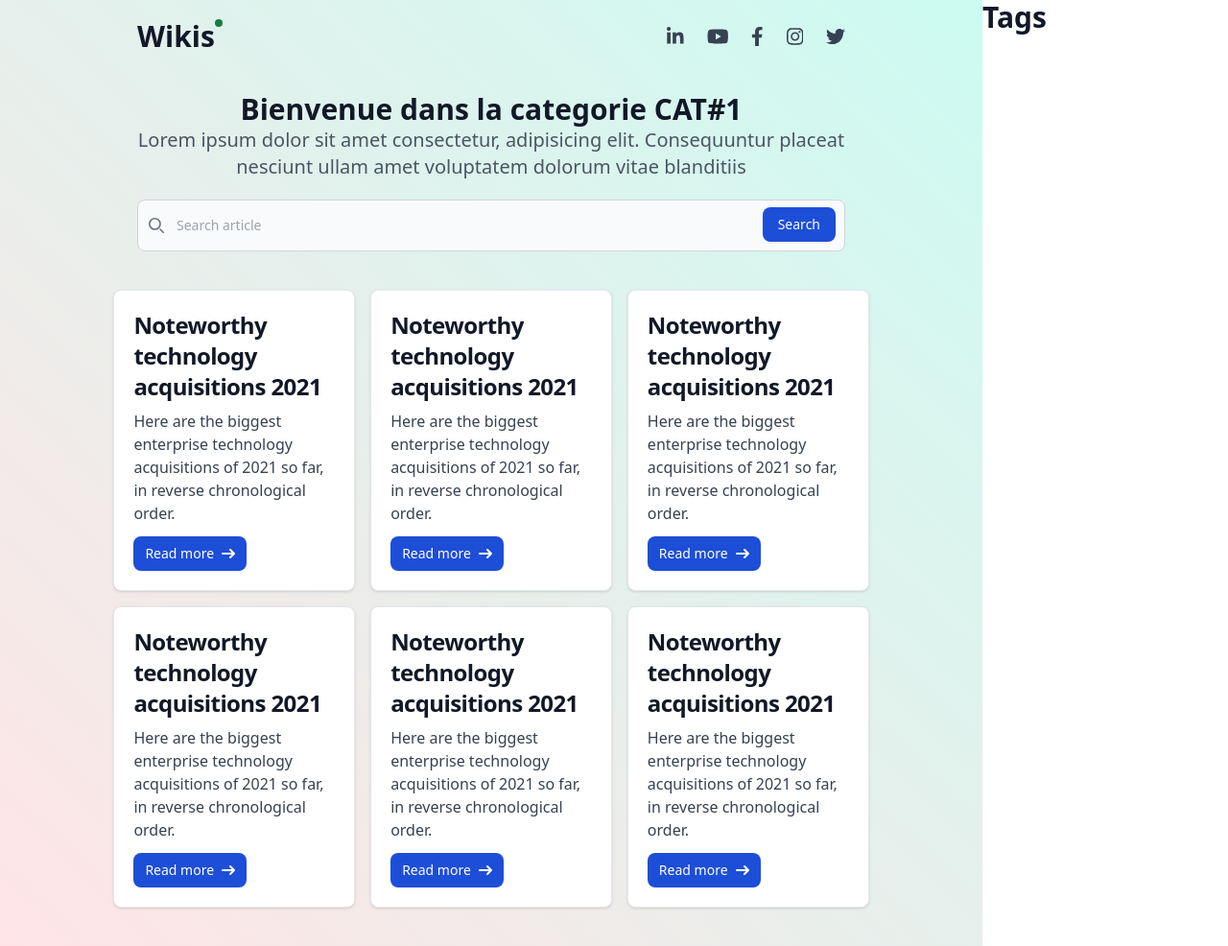
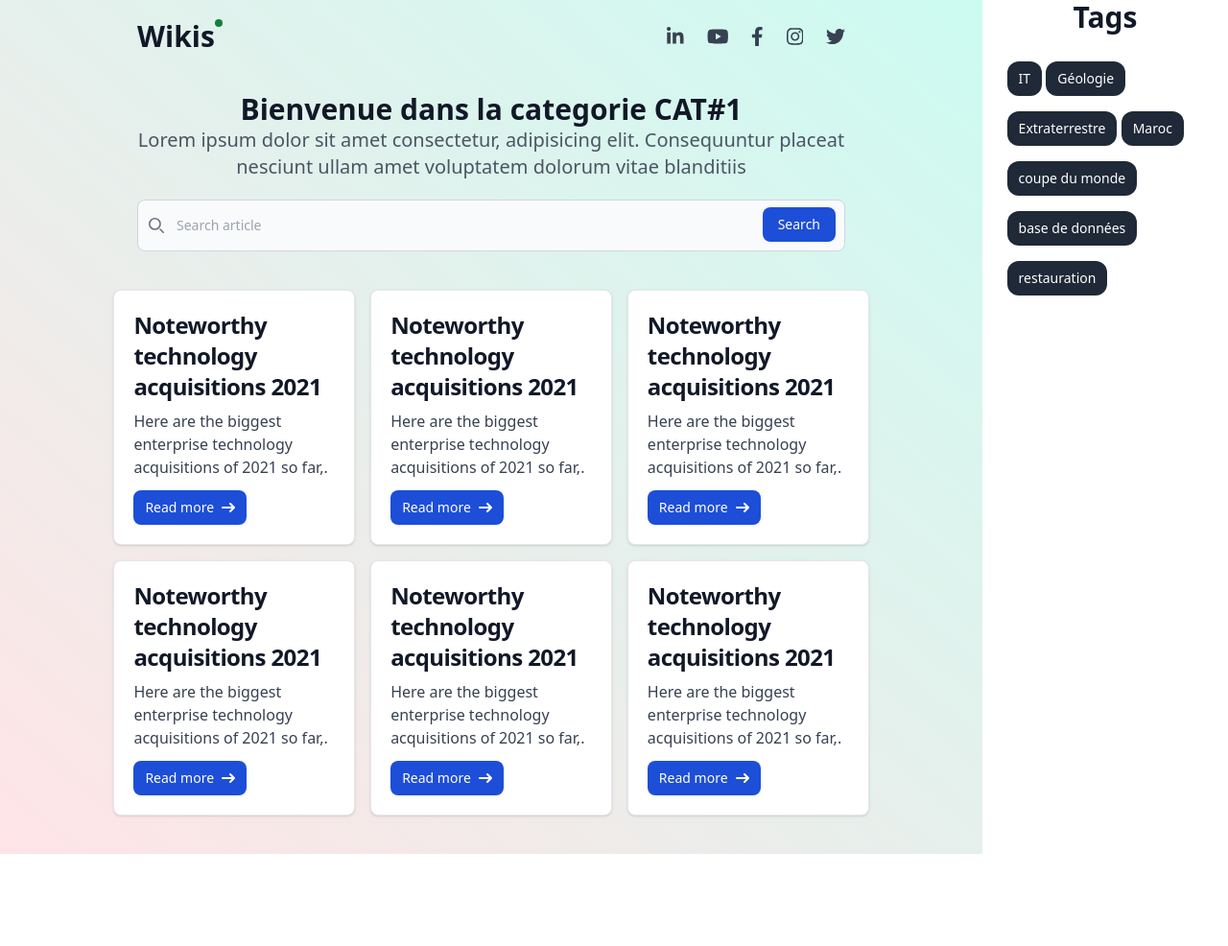
Before and after one commit to oussama-znagui/Wiki-, a PHP site: page /blog.php in a window 1280 px wide. Shown: the whole page at 96% size. After the commit the page ends 890 px from the top, so only its background shows below. Run offline with PHP 8.4, Linux system fonts and the light colour scheme; some libraries are stand-ins or nearby versions.

Commit message:
page des article

```diff
--- a/view/blog.php
+++ b/view/blog.php
@@ -79,7 +79,7 @@
                             <a href="#">
                                 <h5 class="mb-2 text-2xl font-bold tracking-tight text-gray-900 dark:text-white">Noteworthy technology acquisitions 2021</h5>
                             </a>
-                            <p class="mb-3 font-normal text-gray-700 dark:text-gray-400">Here are the biggest enterprise technology acquisitions of 2021 so far, in reverse chronological order.</p>
+                            <p class="mb-3 font-normal text-gray-700 dark:text-gray-400">Here are the biggest enterprise technology acquisitions of 2021 so far,.</p>
                             <a href="#" class="inline-flex items-center px-3 py-2 text-sm font-medium text-center text-white bg-blue-700 rounded-lg hover:bg-blue-800 focus:ring-4 focus:outline-none focus:ring-blue-300 dark:bg-blue-600 dark:hover:bg-blue-700 dark:focus:ring-blue-800">
                                 Read more
                                 <svg class="rtl:rotate-180 w-3.5 h-3.5 ms-2" aria-hidden="true" xmlns="http://www.w3.org/2000/svg" fill="none" viewBox="0 0 14 10">
@@ -98,7 +98,21 @@
 
         </section>
         <section class="w-1/5">
-            <h1 class="text-1xl font-extrabold text-gray-900  md:text-2xl lg:text-3xl">Tags</h1>
+            <div class="">
+                <h1 class="text-1xl font-extrabold text-gray-900  md:text-2xl lg:text-3xl text-center">Tags</h1>
+                <div class="w-4/5 m-auto my-5">
+                    <button type="button" class="text-white bg-gray-800 hover:bg-gray-900  font-medium rounded-xl text-sm  py-2  px-3  my-2">IT</button>
+                    <button type="button" class="text-white bg-gray-800 hover:bg-gray-900  font-medium rounded-xl text-sm  py-2  px-3  my-2">Géologie</button>
+                    <button type="button" class="text-white bg-gray-800 hover:bg-gray-900  font-medium rounded-xl text-sm  py-2  px-3  my-2">Extraterrestre</button>
+                    <button type="button" class="text-white bg-gray-800 hover:bg-gray-900  font-medium rounded-xl text-sm  py-2  px-3  my-2">Maroc</button>
+                    <button type="button" class="text-white bg-gray-800 hover:bg-gray-900  font-medium rounded-xl text-sm  py-2  px-3  my-2">coupe du monde</button>
+                    <button type="button" class="text-white bg-gray-800 hover:bg-gray-900  font-medium rounded-xl text-sm  py-2 px-3 my-2 ">base de données</button>
+                    <button type="button" class="text-white bg-gray-800 hover:bg-gray-900  font-medium rounded-xl text-sm  py-2  px-3  my-2">restauration</button>
+
+
+                </div>
+            </div>
+
 
 
         </section>
```
